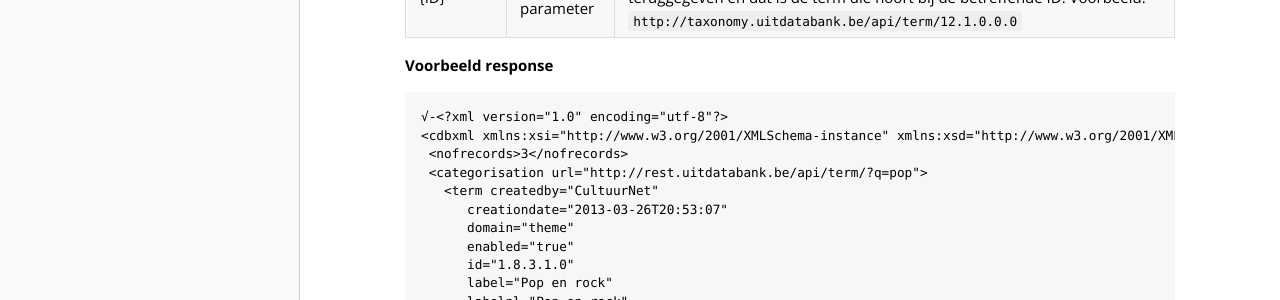
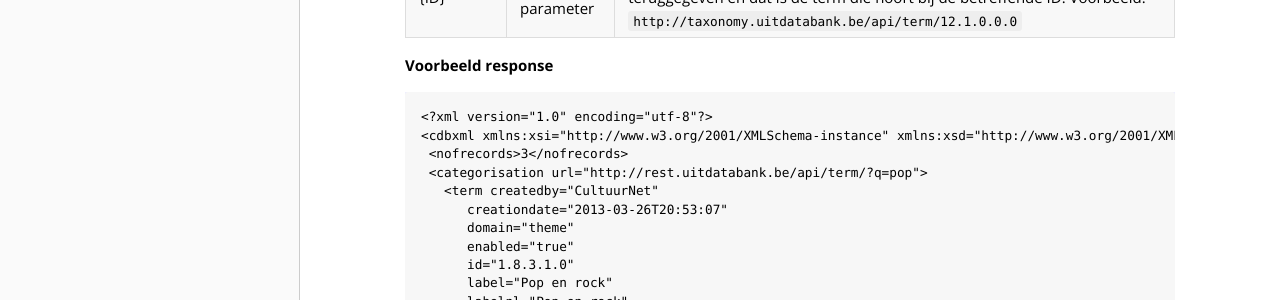
Before and after one commit to wdauwen/uit-documentatie, a Jekyll site: the page built from content/categorisatie/latest/termen.md, in a window 1280 px wide. Shown: the part 455-755 px from the top of the page. Built offline with Jekyll 4.4.1, drawn with Linux system fonts in a browser that asks for light colours; comment, search, counter and statistics services are not loaded; some of the changed text lies outside the part shown.

Commit message:
Update termen.md

````diff
--- a/content/categorisatie/latest/termen.md
+++ b/content/categorisatie/latest/termen.md
@@ -13,7 +13,7 @@
 **Voorbeeld response**
 
 ```
-√-<?xml version="1.0" encoding="utf-8"?>
+<?xml version="1.0" encoding="utf-8"?>
 <cdbxml xmlns:xsi="http://www.w3.org/2001/XMLSchema-instance" xmlns:xsd="http://www.w3.org/2001/XMLSchema" xmlns="http://www.cultuurdatabank.com/XMLSchema/CdbXSD/3.2/FINAL">
  <nofrecords>3</nofrecords>
  <categorisation url="http://rest.uitdatabank.be/api/term/?q=pop">
````
